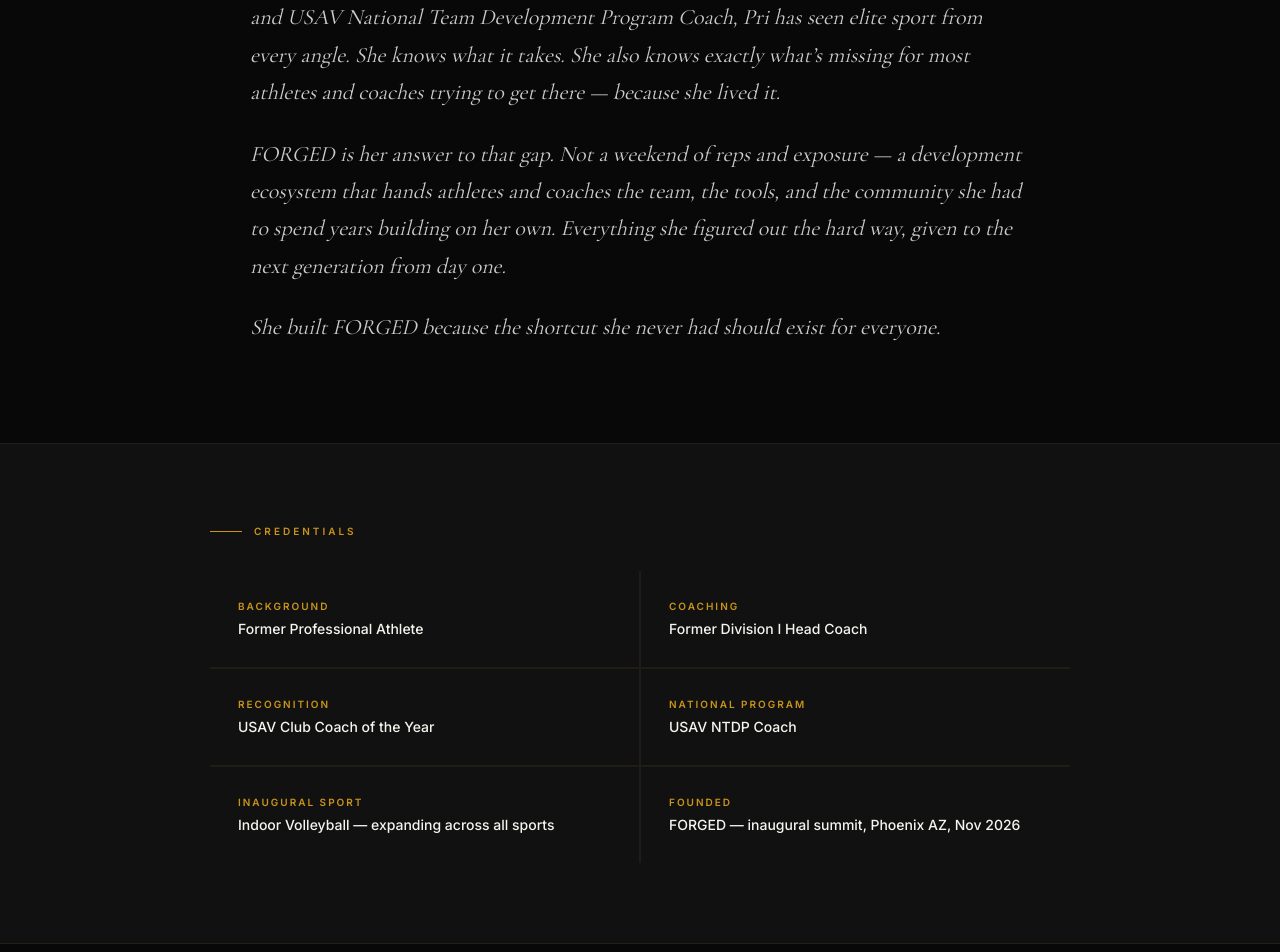
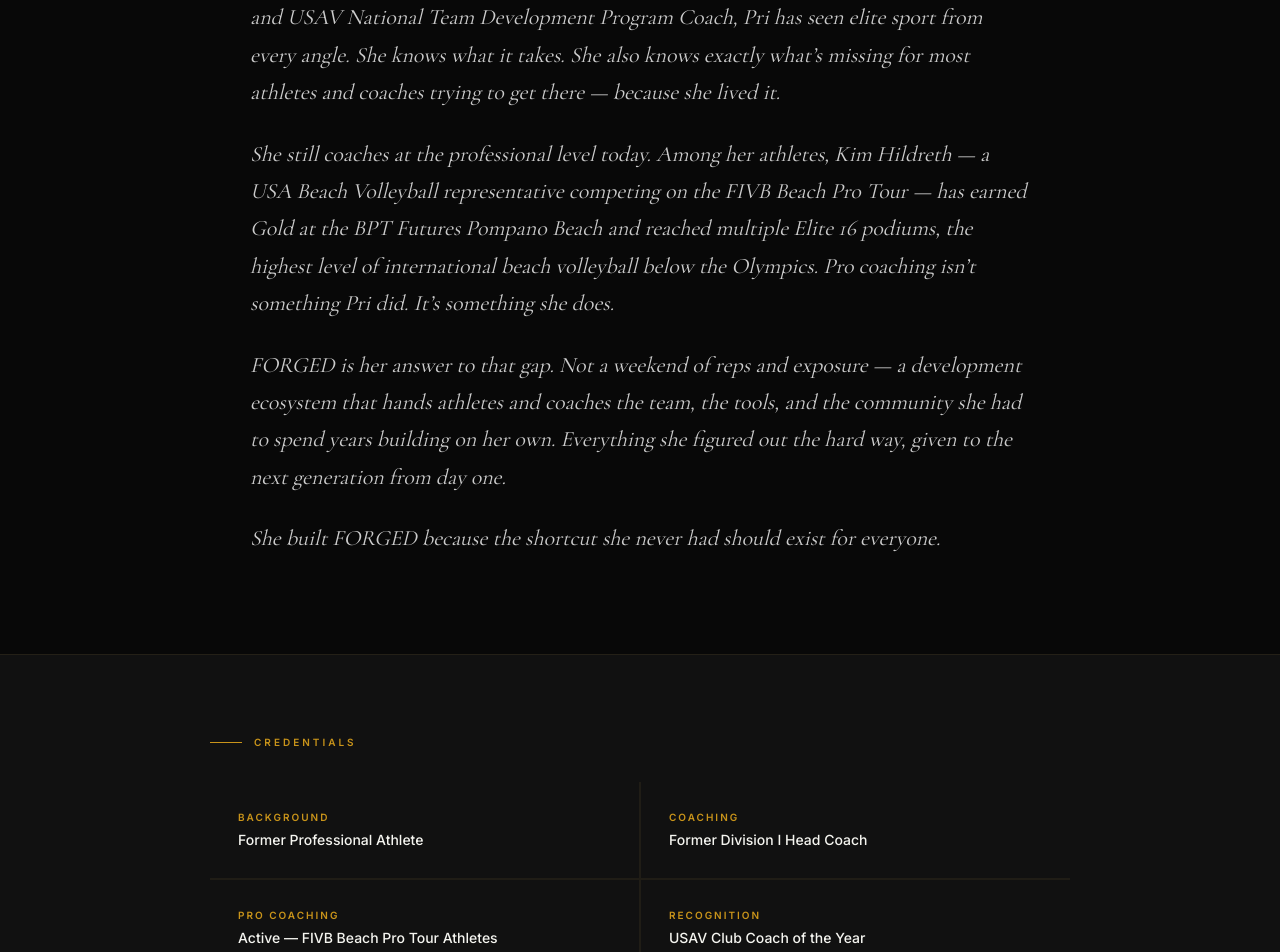
Before and after one commit to beforged26/forged-site, a Next.js app in the folder forged-site/: page /about/founder in a window 1280 px wide. Shown: the part 1420-2372 px from the top of the page. Built offline with nearby package versions, Linux system fonts and the light colour scheme.

Commit message:
Update page.tsx

```diff
--- a/forged-site/src/app/about/founder/page.tsx
+++ b/forged-site/src/app/about/founder/page.tsx
@@ -57,6 +57,9 @@ export default function Founder() {
             As a former professional athlete, Division I Head Coach, USAV Club Coach of the Year, and USAV National Team Development Program Coach, Pri has seen elite sport from every angle. She knows what it takes. She also knows exactly what&rsquo;s missing for most athletes and coaches trying to get there — because she lived it.
           </p>
           <p>
+            She still coaches at the professional level today. Among her athletes, Kim Hildreth — a USA Beach Volleyball representative competing on the FIVB Beach Pro Tour — has earned Gold at the BPT Futures Pompano Beach and reached multiple Elite 16 podiums, the highest level of international beach volleyball below the Olympics. Pro coaching isn&rsquo;t something Pri did. It&rsquo;s something she does.
+          </p>
+          <p>
             FORGED is her answer to that gap. Not a weekend of reps and exposure — a development ecosystem that hands athletes and coaches the team, the tools, and the community she had to spend years building on her own. Everything she figured out the hard way, given to the next generation from day one.
           </p>
           <p>
@@ -73,6 +76,7 @@ export default function Founder() {
             {[
               { label: "Background", value: "Former Professional Athlete" },
               { label: "Coaching", value: "Former Division I Head Coach" },
+              { label: "Pro Coaching", value: "Active — FIVB Beach Pro Tour Athletes" },
               { label: "Recognition", value: "USAV Club Coach of the Year" },
               { label: "National Program", value: "USAV NTDP Coach" },
               { label: "Inaugural Sport", value: "Indoor Volleyball — expanding across all sports" },
```
